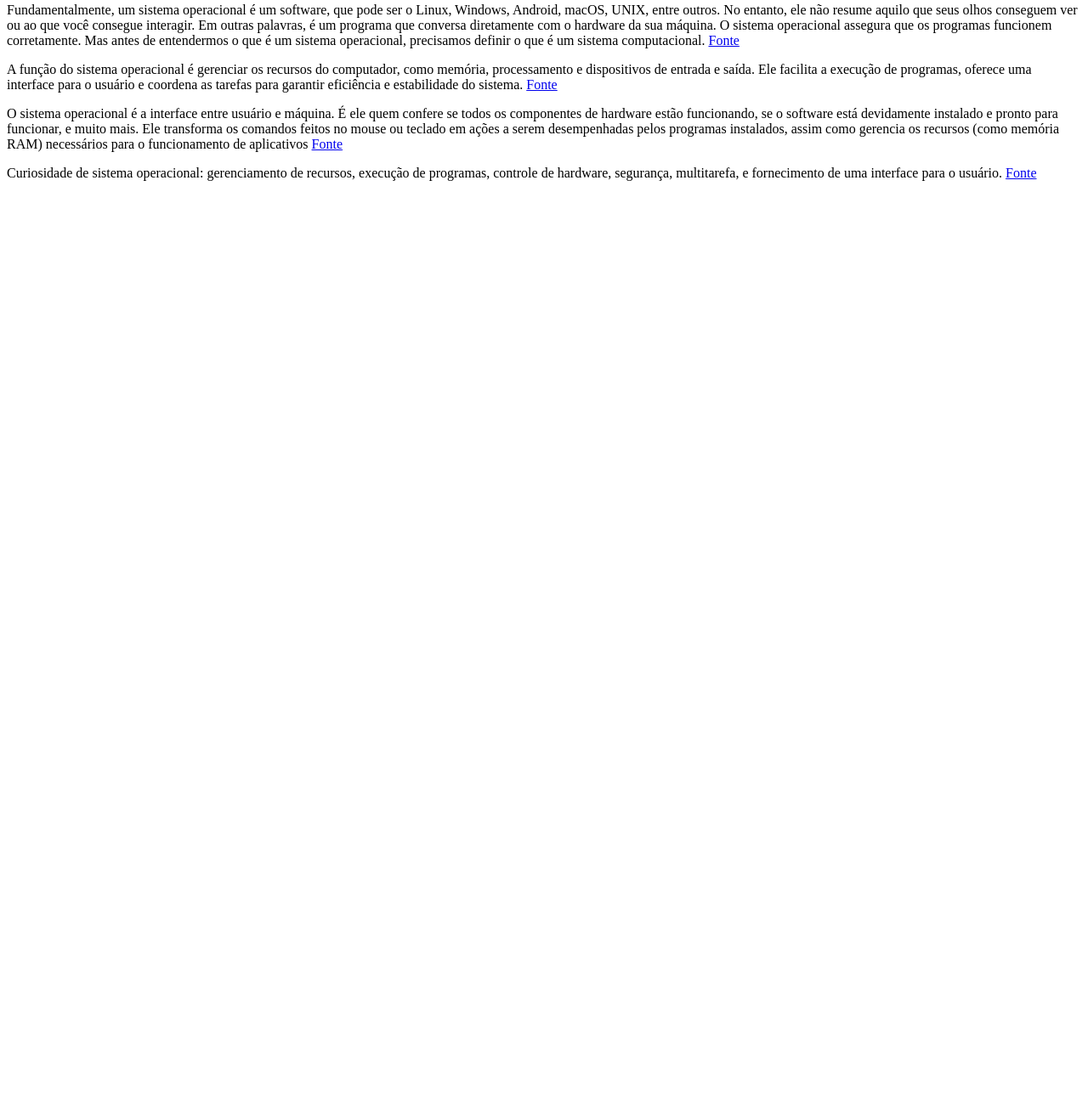
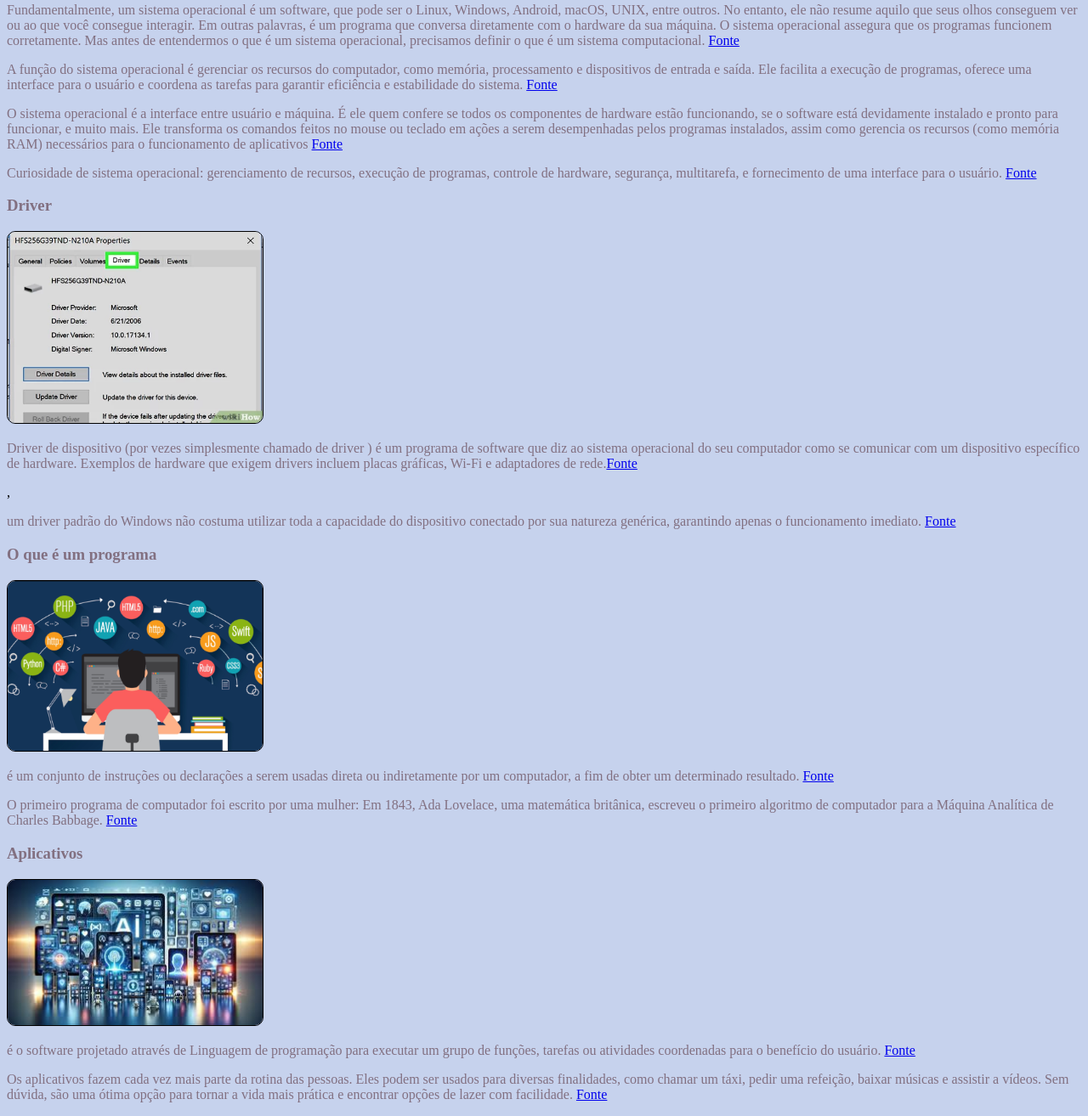
Before and after one commit to malubeat/siteArquiretura, a plain HTML site: page index.html in a window 1280 px wide. Shown: the part 574-1888 px from the top of the page at 85% size. Before the commit the page ends 803 px from the top, so only its background shows below. Drawn offline with Linux system fonts and the light colour scheme.

Commit message:
Adicionamos driver,programa e aplicativos. Definimos cores.

```diff
--- a/index.html
+++ b/index.html
@@ -37,5 +37,30 @@
 
             <a href="https://www.buscape.com.br/notebook/conteudo/o-que-e-sistema-operacional">Fonte</a>
         </p>
+        <h3>Driver</h3>
+        <img src="mamacita.jfif" alt="Driver">
+        <p>Driver de dispositivo (por vezes simplesmente chamado de driver ) é um programa de software que diz ao sistema operacional do seu computador como se comunicar com um dispositivo específico de hardware. Exemplos de hardware que exigem drivers incluem placas gráficas, Wi-Fi e adaptadores de rede.<a href="https://www.intel.com.br/content/www/br/pt/download/706171/intel-network-adapter-driver-for-windows-server-2022.html">Fonte</a>
+        </p>
+
+        ,
+        <p>um driver padrão do Windows não costuma utilizar toda a capacidade do dispositivo conectado por sua natureza genérica, garantindo apenas o funcionamento imediato.
+            <a href="com.br/content/www/br/pt/support/articles/000056547/software/software-applications.html#:~:text=O%20que%20é%20um%">Fonte</a>
+        </p>
+        <h3>O que é um programa</h3>
+        <img src="lalau.png" alt="Programa">
+        <p> é um conjunto de instruções ou declarações a serem usadas direta ou indiretamente por um computador, a fim de obter um determinado resultado. <a href="https://inova.ufes.br/programas-de-computador#:~:text=Programa%20de%20computador%20ou%20software,em%20alguma%20linguagem%20de%20programação.">Fonte</a><p>
+
+        <p>O primeiro programa de computador foi escrito por uma mulher: Em 1843, Ada Lovelace, uma matemática britânica, escreveu o primeiro algoritmo de computador para a Máquina Analítica de Charles Babbage. <a href="https://codiacademy.com/desvendando-o-codigo-curiosidades-fascinantes-sobre-programacao/#:~:text=O%20primeiro%20programa%20de%20computador,a%20primeira%20programadora%20da%20hist%C3%B3ria.">Fonte</a></p>
+
+        <h3>Aplicativos</h3>
+        <img src="imagem.jfif" alt="Aplicativos">
+
+        <p> é o software projetado através de Linguagem de programação para executar um grupo de funções, tarefas ou atividades coordenadas para o benefício do usuário. <a href="https://pt.wikipedia.org/wiki/Software_aplicativo">Fonte</a></p>
+
+        <p>Os aplicativos fazem cada vez mais parte da rotina das pessoas. Eles podem ser usados para diversas finalidades, como chamar um táxi, pedir uma refeição, baixar músicas e assistir a vídeos. Sem dúvida, são uma ótima opção para tornar a vida mais prática e encontrar opções de lazer com facilidade. <a href="https://prodest.es.gov.br/o-uso-de-aplicativos-na-sociedade#:~:text=Os%20aplicativos%20fazem%20cada%20vez,op%C3%A7%C3%B5es%20de%20lazer%20com%20facilidade.">Fonte</a></p>
+
+
+
+
 </body>
 </html>
--- a/style.css
+++ b/style.css
@@ -1,5 +1,35 @@
+/*CSS HEX */
+/* --lavender-web: #e7e6f7ff;
+--pale-purple: #e3d0d8ff;
+--rose-quartz: #aea3b0ff;
+--mountbatten-pink: #827081ff;
+--lavender-web-2: #c6d2edff;
+
+https://coolors.co/palette/edede9-d6ccc2-f5ebe0-e3d5ca-d5bdaf */
+
+body{
+
+    background-color:#c6d2edff;
+
+
+
+}
+
+
 img{
     width: 300px;
     border: 1px solid black;
     border-radius: 10px;
 }
+h1{
+    color: #827081ff;
+}
+h2{
+    color:#827081ff ;
+}
+h3{
+    color: #827081ff;
+}
+p{
+    color: #827081ff;
+}
```
Also changed, not shown: imagem.jfif (added), lalau.png (added), mamacita.jfif (added).
